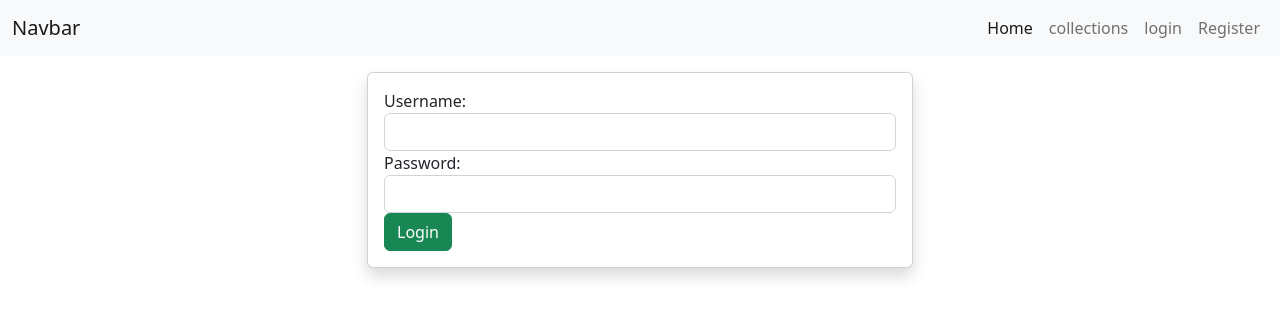
After one commit to sadamseehar/Ecom2010b, a Django app: page /login/ in a window 1280 px wide. The commit adds this page. Shown: the top 318 px of the page. Run offline with Django 4.2, Linux system fonts and the light colour scheme; some libraries are stand-ins or nearby versions.

```diff
--- a/static/js/custom.js
+++ b/static/js/custom.js
@@ -27,6 +27,30 @@ $(document).ready(function(){
     });
 
 
+    $('.addToCartBtn').click(function (e) {
+        e.preventDefault();
+
+        var product_id = $(this).closest('.product_data').find('.prod_id').val();
+        var product_qty = $(this).closest('.product_data').find('.qty-input').val();
+        var token = $('input[name=csrfmiddlewaretoken]').val();
+
+        $.ajax({
+            type: "POST",
+            url: "/add-to-cart",
+            data: {
+                'product_id':product_id,
+                'product_qty':product_qty,
+                csrfmiddlewaretoken :token
+            },
+
+            success: function (response) {
+                console.log(response.status)
+                alertify.success(response.status)
+            }
+        });
+
+
+    });
 
 
 });
--- a/store/controller/authview.py
+++ b/store/controller/authview.py
@@ -3,6 +3,9 @@ from django.shortcuts import render,redirect
 from django.contrib import messages
 
 from store.forms import CustomUserForm
+
+from django.contrib.auth import authenticate,login,logout
+
 
 def register(request):
     form = CustomUserForm()
@@ -13,5 +16,42 @@ def register(request):
             messages.success(request,"Succesfullt registerd")
             return redirect('/')
 
+
     context = {'form':form}
     return render(request,"store/auth/register.html",context)
+
+
+
+def loginpage(request):
+    if request.user.is_authenticated:
+        messages.success(request,"already logged in ")
+        return redirect("/")
+
+    else :
+        if request.method == "POST":
+            name = request.POST.get('username')
+            password = request.POST.get('password')
+
+            user = authenticate(request, username = name , password = password)
+
+            if user is not None:
+                login(request, user)
+                messages.success(request,"login successfully")
+                return redirect("/")
+            else :
+                messages.success(request,"incalid credentials")
+                return redirect('/login')
+
+
+        return render(request,"store/auth/login.html")
+
+
+
+
+def logoutpage(request):
+    if request.user.is_authenticated:
+        logout(request)
+        messages.success(request,"logged out")
+        return redirect("/")
+
+    return redirect("/")
--- /dev/null
+++ b/store/templates/store/auth/login.html
@@ -0,0 +1,33 @@
+{% extends "store/layout/main.html" %}
+
+{% block content %}
+
+
+<div class="container">
+    <div class="row justify-content-center">
+        <div class="col-md-6">
+            <div class="">
+                <div class="card mt-3 shadow">
+                    <div class="card-body">
+                        <form action="" method="POST">
+                            {% csrf_token %}
+                            <div class="form-group">
+                                <label class="">Username:</label>
+                                <input type="text" name="username" id="" class="form-control">
+                            </div>
+                            <div class="form-group">
+                                <label class="">Password:</label>
+                                <input type="text" name="password" id="" class="form-control">
+
+
+
+                            <button class="btn btn-success">Login</button>
+                        </form>
+                    </div>
+                </div>
+            </div>
+        </div>
+    </div>
+</div>
+
+{% endblock content %}
--- a/store/templates/store/inc/navbar.html
+++ b/store/templates/store/inc/navbar.html
@@ -12,12 +12,19 @@
           <li class="nav-item">
             <a class="nav-link" href="{% url 'collections' %}">collections</a>
           </li>
+          {% if request.user.is_authencated %}
+
           <li class="nav-item">
-            <a class="nav-link" href="#">Pricing</a>
+            <a class="nav-link" href="{% url 'logout' %}">logout</a>
+          </li>
+          {% else %}
+          <li class="nav-item">
+            <a href="{% url 'loginpage' %}" class="nav-link ">login</a>
           </li>
           <li class="nav-item">
-            <a class="nav-link disabled">Disabled</a>
+            <a href="{% url 'register' %}" class="nav-link ">Register</a>
           </li>
+          {% endif %}
         </ul>
       </div>
     </div>
--- a/store/templates/store/layout/main.html
+++ b/store/templates/store/layout/main.html
@@ -11,7 +11,9 @@
 
     </title>
     <link href="https://cdn.jsdelivr.net/npm/bootstrap@5.2.3/dist/css/bootstrap.min.css" rel="stylesheet" integrity="sha384-rbsA2VBKQhggwzxH7pPCaAqO46MgnOM80zW1RWuH61DGLwZJEdK2Kadq2F9CUG65" crossorigin="anonymous">
-
+    <link rel="stylesheet" href="//cdn.jsdelivr.net/npm/alertifyjs@1.13.1/build/css/alertify.min.css"/>
+<!-- Default theme -->
+    <link rel="stylesheet" href="//cdn.jsdelivr.net/npm/alertifyjs@1.13.1/build/css/themes/default.min.css"/>
 </head>
 
 <body>
@@ -23,6 +25,25 @@
     <script src="{% static '/js/custom.js' %}"></script>
 
     <script src="https://cdn.jsdelivr.net/npm/bootstrap@5.2.3/dist/js/bootstrap.bundle.min.js" integrity="sha384-kenU1KFdBIe4zVF0s0G1M5b4hcpxyD9F7jL+jjXkk+Q2h455rYXK/7HAuoJl+0I4" crossorigin="anonymous"></script>
+    <script src="//cdn.jsdelivr.net/npm/alertifyjs@1.13.1/build/alertify.min.js"></script>
+
+   <script>
+    alertify.set('notifier' , 'position' , 'top-right');
+   </script>
+
+
+    {% for msg in messages %}
+
+        <script>
+
+            alertify.success("{{ msg }}");
+        </script>
+
+    {% endfor %}
+
+
+
+
 
     {% block scripts %}
 
--- a/store/templates/store/product/view.html
+++ b/store/templates/store/product/view.html
@@ -41,6 +41,8 @@
     <div class="card-body">
       <h5 class="card-title">Card title</h5>
       <div class="col-md-4">
+        {% csrf_token %}
+        <input type="hidden" class="prod_id" value="{{ products.id }}" name="">
         <div>quantity</div>
             <div class="input-group text-center mb-3" style="width: 130px;">
                 <button class="input-group-text decrement-btn">-</button>
@@ -52,7 +54,7 @@
       <p class="card-text">Some quick example text to build on the card title and make up the bulk of the card's content.</p>
       <div class="col md-4">
         {% if products.quantity > 0 %}
-            <button type="button" class="btn btn-primary ">add to cart</button>
+            <button type="button" class="btn btn-primary addToCartBtn ">add to cart</button>
         {% endif %}
         <button type="button" class="btn btn-primary ">add to wishlist</button>
 
--- a/store/urls.py
+++ b/store/urls.py
@@ -1,7 +1,7 @@
 from django.urls import path
 from . import views
 
-from store.controller import authview
+from store.controller import authview,cart
 
 urlpatterns = [
     path('',views.home,name="home"),
@@ -10,6 +10,11 @@ urlpatterns = [
     path('collections/<str:cate_slug>/<str:prod_slug>', views.productview, name='productview'),
 
     path('register/',authview.register, name="register"),
+    path('login/',authview.loginpage,name = "loginpage"),
+    path('logout/', authview.logoutpage,name="logout"),
+
+    path('add-to-cart' ,cart.addtocart , name="addtocart"),
+
 
 
 ]
```
Also changed, not shown: store/controller/cart.py (added, +29 -0 lines), store/models.py (+9 -0 lines), store/migrations/0002_cart.py (added).
